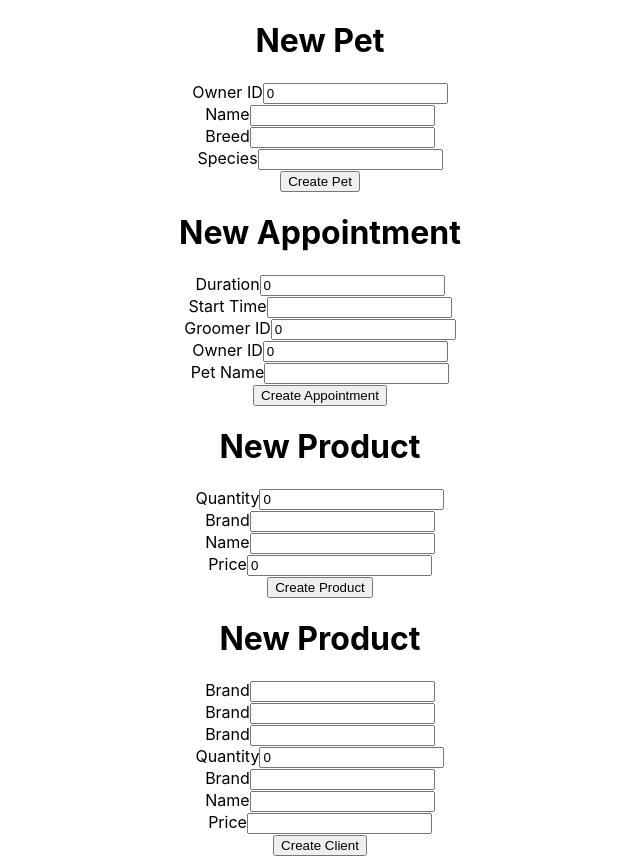
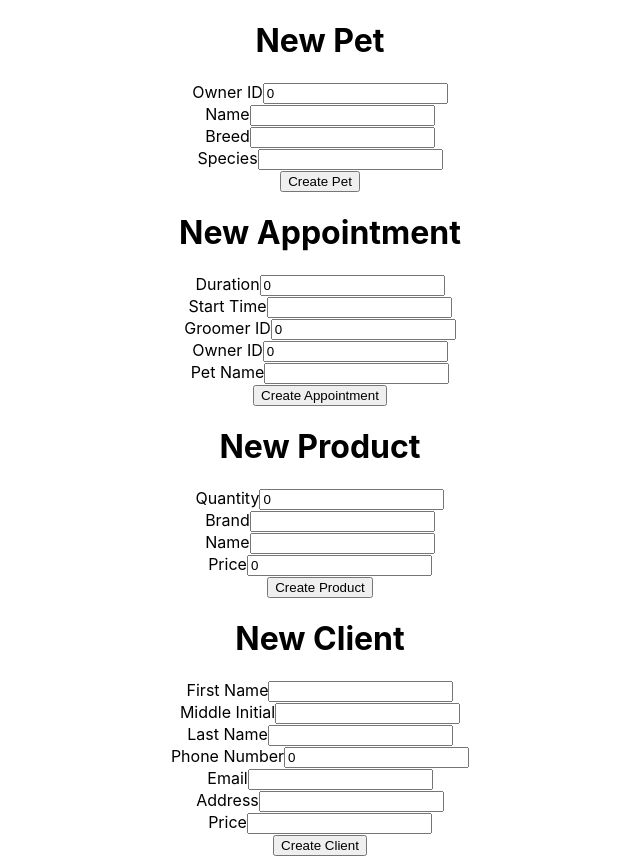
Before and after one commit to almadireddy/petCompany, a React (Create React App) app in the folder pet-front-end/: page / in a window 1280 px wide. Shown: the whole page, without its empty margins (320-960 px from the left). Built offline with nearby package versions, Linux system fonts and the light colour scheme.

Commit message:
fixed client inserter html

```diff
--- a/pet-front-end/src/components/clientInserter.js
+++ b/pet-front-end/src/components/clientInserter.js
@@ -34,39 +34,41 @@ class ClientInserter extends React.Component {
         return (
             <div>
                 <h1>
-                    New Product
+                    New Client
                 </h1>
                 <form onSubmit={this.handleSubmit}>
                 <label>
-                        Brand
+                        First Name
                         <input type='text' name='fname' value={this.state.fname}
                         onChange={this.handleInputChange} />
                     </label>
-                    <br /><label>
-                        Brand
+                    <br />
+                    <label>
+                        Middle Initial
                         <input type='text' name='minit' value={this.state.minit}
                         onChange={this.handleInputChange} />
                     </label>
-                    <br /><label>
-                        Brand
+                    <br />
+                    <label>
+                        Last Name
                         <input type='text' name='lname' value={this.state.lname}
                         onChange={this.handleInputChange} />
                     </label>
                     <br />
                     <label>
-                        Quantity
+                        Phone Number
                         <input type='number' name='phone' value={this.state.phone}
                         onChange={this.handleInputChange}/>
                     </label>
                     <br />
                     <label>
-                        Brand
+                        Email
                         <input type='text' name='email' value={this.state.email}
                         onChange={this.handleInputChange} />
                     </label>
                     <br />
                     <label>
-                        Name
+                        Address
                         <input type='text' name='address' value={this.state.address}
                         onChange={this.handleInputChange} />
                     </label>
```
